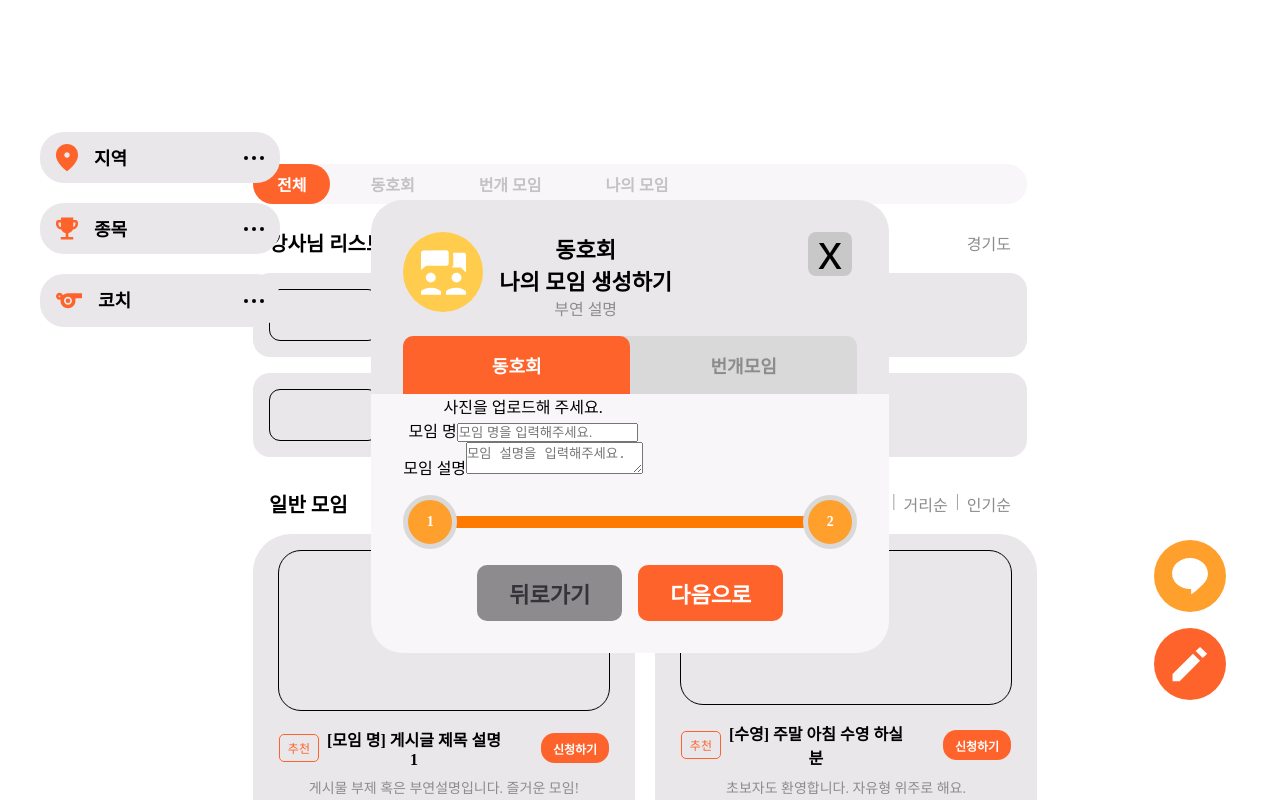
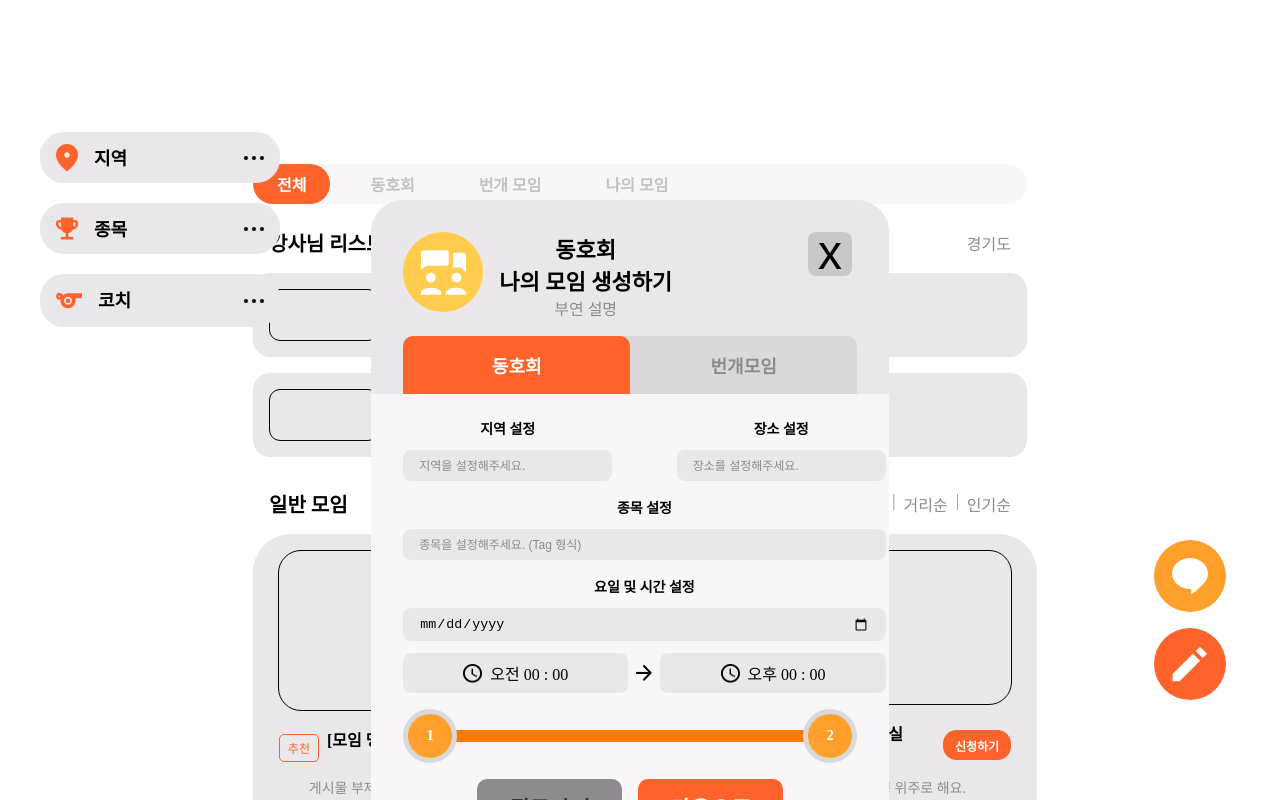
Before and after one commit to YeonWoojuice/sfit-frontend, a React (Vite) app: page / in a window 1280 px wide. Both pictures are taken after a click on the element 1190 px from the left and 664 px from the top of the page. Shown: the top 800 px of the page. Built offline with nearby package versions, Linux system fonts and the light colour scheme.

Commit message:
feature : add modal steps
 일만 봄임 모달 스텝2 추가

```diff
--- /dev/null
+++ b/src/components/modal/common/DateInput.jsx
@@ -0,0 +1,29 @@
+import styles from "../../../styles/modal/common/DateInput.module.css";
+import clock from "../../../assets/clock.png";
+import arrow from "../../../assets/arrow.png";
+
+function DateInput() {
+  const times = {
+    startTime: "오전 00 : 00",
+    endTime: "오후 00 : 00",
+  };
+  return (
+    <div className={styles.dateBox}>
+      <label className={styles.label}>요일 및 시간 설정</label>
+      <input type="date" className={styles.input}></input>
+      <div className={styles.times}>
+        <div className={styles.time}>
+          <img src={clock} className={styles.timeImg} />
+          {times.startTime}
+        </div>
+        <img src={arrow} className={styles.arrow}></img>
+        <div className={styles.time}>
+          <img src={clock} className={styles.timeImg} />
+          {times.endTime}
+        </div>
+      </div>
+    </div>
+  );
+}
+
+export default DateInput;
--- /dev/null
+++ b/src/components/modal/common/Input.jsx
@@ -0,0 +1,16 @@
+import styles from "../../../styles/modal/common/Input.module.css";
+
+function Input({ label, placeholder }) {
+  return (
+    <div className={styles.inputContainer}>
+      <label className={styles.label}>{label}</label>
+      <input
+        type="text"
+        placeholder={placeholder}
+        className={styles.input}
+      ></input>
+    </div>
+  );
+}
+
+export default Input;
--- a/src/components/modal/gathering/StepOne.jsx
+++ b/src/components/modal/gathering/StepOne.jsx
@@ -1,4 +1,5 @@
 import styles from "../../../styles/modal/gathering/StepOne.module.css";
+import Input from "../common/Input";
 
 function StepOne() {
   return (
@@ -7,11 +8,7 @@ function StepOne() {
         <div className={styles.img}>사진을 업로드해 주세요.</div>
       </div>
       <div className={styles.inputBox}>
-        <label className={styles.label}>모임 명</label>
-        <input
-          placeholder="모임 명을 입력해주세요."
-          className={styles.name}
-        ></input>
+        <Input label="모임 명" placeholder="모임 명을 입력해주세요." />
       </div>
       <div className={styles.inputBox}>
         <label className={styles.label}>모임 설명</label>
--- a/src/components/modal/gathering/StepTwo.jsx
+++ b/src/components/modal/gathering/StepTwo.jsx
@@ -1,25 +1,16 @@
 import styles from "../../../styles/modal/gathering/StepTwo.module.css";
+import DateInput from "../common/DateInput";
+import Input from "../common/Input";
 
 function StepTwo() {
   return (
-    <div className={styles.two}>
-      <div className={styles.imgBox}>
-        <div className={styles.img}>사진을 업로드해 주세요.</div>
+    <div className={styles.container}>
+      <div className={styles.inputBox}>
+        <Input label="지역 설정" placeholder="지역을 설정해주세요." />
+        <Input label="장소 설정" placeholder="장소를 설정해주세요." />
       </div>
-      <div className={styles.inputBox}>
-        <label className={styles.label}>모임 명</label>
-        <input
-          placeholder="모임 명을 입력해주세요."
-          className={styles.name}
-        ></input>
-      </div>
-      <div className={styles.inputBox}>
-        <label className={styles.label}>모임 설명</label>
-        <textarea
-          placeholder="모임 설명을 입력해주세요."
-          className={styles.content}
-        ></textarea>
-      </div>
+      <Input label="종목 설정" placeholder="종목을 설정해주세요. (Tag 형식)" />
+      <DateInput />
     </div>
   );
 }
--- /dev/null
+++ b/src/styles/modal/common/DateInput.module.css
@@ -0,0 +1,52 @@
+.dateBox {
+  display: flex;
+  flex-direction: column;
+  gap: 0.75rem;
+}
+
+.label {
+  font-weight: 700;
+  font-size: 14px;
+
+  color: #000000;
+}
+
+.input {
+  flex: 1;
+  padding: 0.5rem 1rem;
+
+  border: none;
+  border-radius: 8px;
+
+  background: #e9e7e9;
+}
+
+.times {
+  display: flex;
+  align-items: center;
+  gap: 0.5rem;
+}
+
+.time {
+  flex: 1;
+  padding: 0.5rem 0.25rem;
+
+  border-radius: 8px;
+
+  display: flex;
+  justify-content: center;
+  align-items: center;
+  gap: 0.5rem;
+
+  background: #e9e7e9;
+}
+
+.timeImg {
+  width: 19px;
+  height: 19px;
+}
+
+.arrow {
+  width: 16px;
+  height: 16px;
+}
--- /dev/null
+++ b/src/styles/modal/common/Input.module.css
@@ -0,0 +1,29 @@
+.inputContainer {
+  display: flex;
+  flex-direction: column;
+  gap: 0.75rem;
+}
+
+.label {
+  font-weight: 700;
+  font-size: 14px;
+
+  color: #000000;
+}
+
+.input {
+  flex: 1;
+  padding: 0.5rem 1rem;
+
+  border: none;
+  border-radius: 8px;
+
+  background: #e9e7e9;
+}
+
+.input::placeholder {
+  font-weight: 500;
+  font-size: 12px;
+
+  color: #8d8b8d;
+}
--- a/src/styles/modal/gathering/StepOne.module.css
+++ b/src/styles/modal/gathering/StepOne.module.css
@@ -26,6 +26,8 @@
 }
 
 .inputBox {
+  width: 100%;
+
   display: flex;
   flex-direction: column;
   gap: 0.75rem;
@@ -36,22 +38,6 @@
   font-size: 14px;
 
   color: #000000;
-}
-
-.name {
-  width: 422px;
-  padding: 0.5rem 1rem;
-
-  border: none;
-  border-radius: 8px;
-
-  background: #e9e7e9;
-}
-
-.name::placeholder {
-  font-weight: 500;
-  font-size: 12px;
-  color: #8d8b8d;
 }
 
 .content {
--- a/src/styles/modal/gathering/StepTwo.module.css
+++ b/src/styles/modal/gathering/StepTwo.module.css
@@ -0,0 +1,14 @@
+.container {
+  margin-top: 1.5rem;
+
+  display: flex;
+  flex-direction: column;
+  gap: 1rem;
+}
+
+.inputBox {
+  width: 100%;
+
+  display: flex;
+  gap: 64.5px;
+}
```
Also changed, not shown: src/assets/arrow.png (added), src/assets/clock.png (added).
